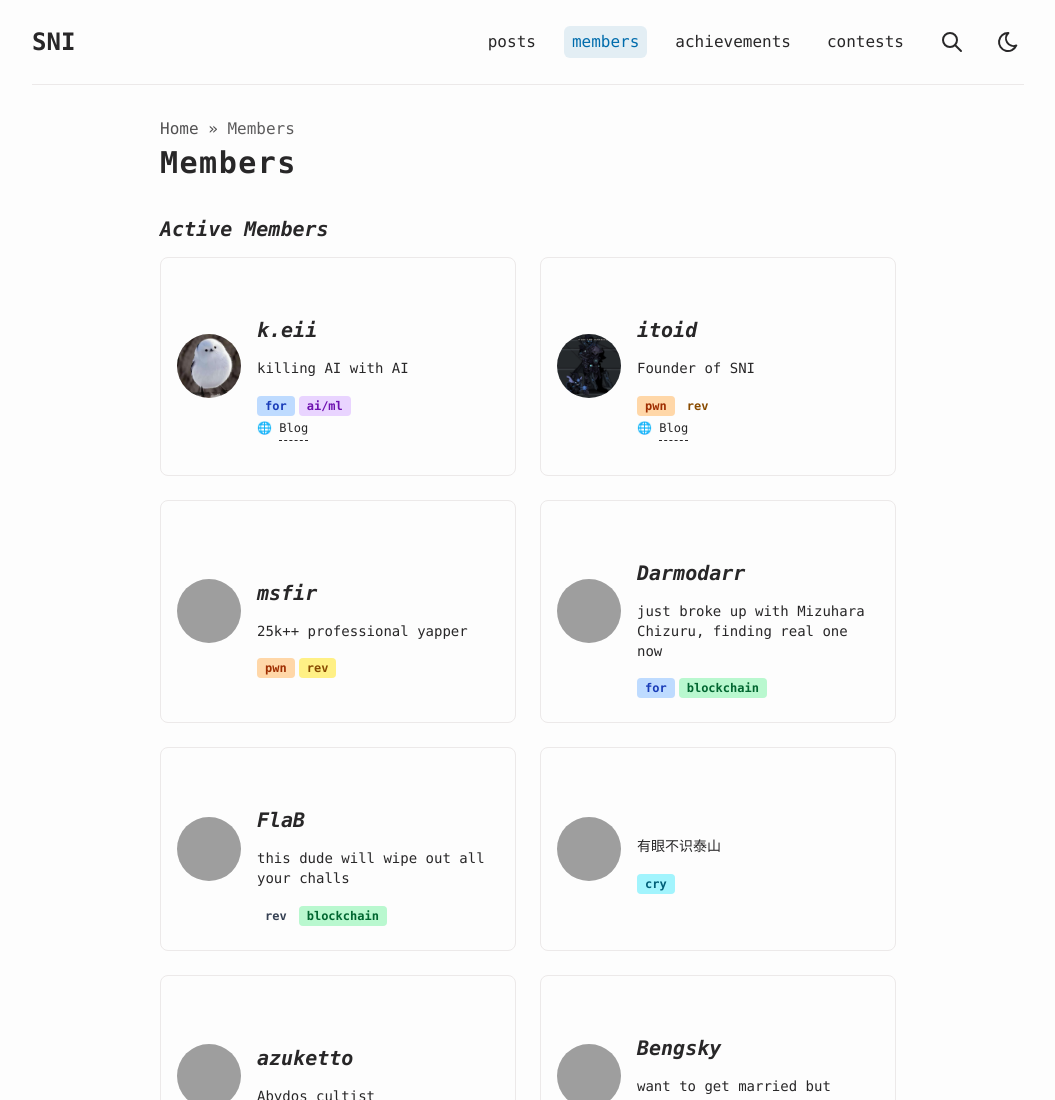
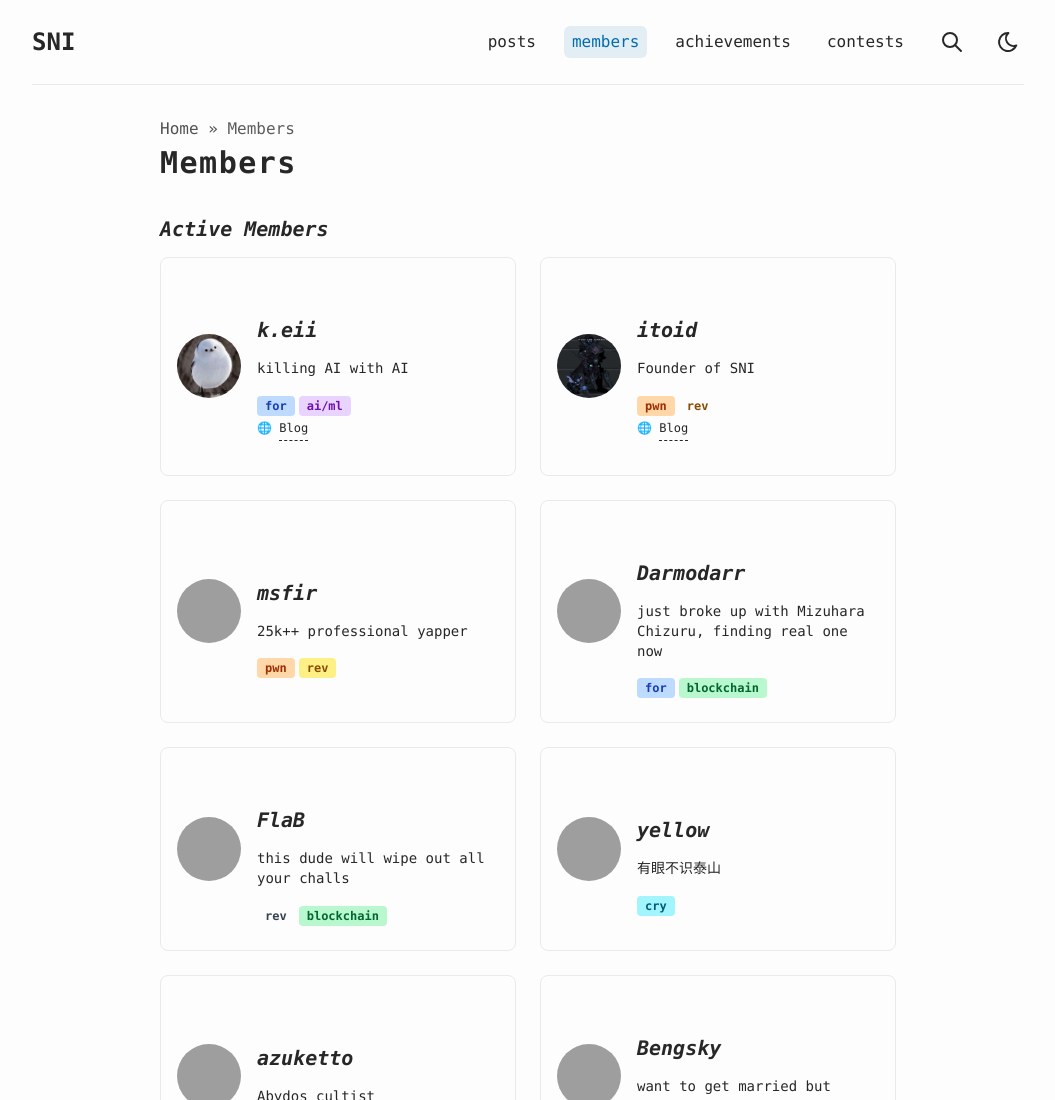
Before and after one commit to serikatnewbie/sni-vercel, an Astro site: page /members in a window 1280 px wide. Shown: the top 1100 px of the page, without its empty margins (112-1167 px from the left). Built offline with nearby package versions, Linux system fonts and the light colour scheme; Astro itself is replaced by a stand-in of ours; grey boxes are pictures that could not be loaded.

Commit message:
Update members.md

```diff
--- a/src/pages/members.md
+++ b/src/pages/members.md
@@ -81,7 +81,7 @@
   <div class="flex items-center space-x-4 px-4 py-6 border rounded-lg">
     <img src="https://avatars.githubusercontent.com/u/86491005?v=4" alt="" class="w-16 h-16 rounded-full" />
     <div>
-      <h3 class="font-bold"></h3>
+      <h3 class="font-bold">yellow</h3>
       <p class="text-sm">有眼不识泰山</p>
       <div class="flex flex-wrap gap-1 mt-1">
         <span class="bg-cyan-200 text-cyan-800 text-xs font-semibold px-2 py-0.5 rounded">cry</span>
```
